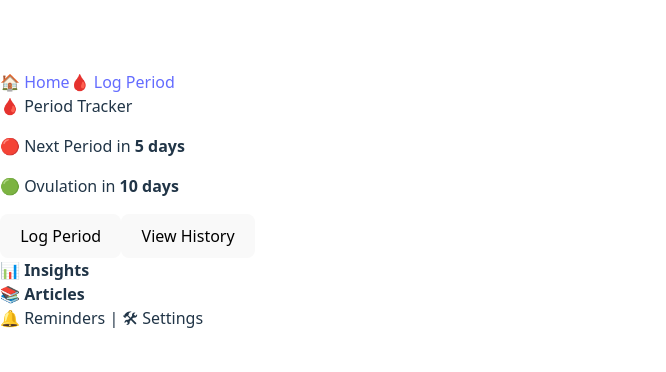
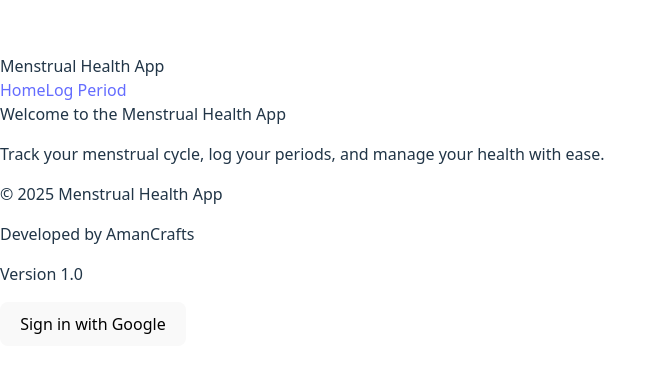
Before and after one commit to AmanCrafts/Menstrual-Health-Tracker, a React (Vite) app: page / in a window 1280 px wide. Shown: the part 200-572 px from the top of the page, without its empty margins (0-666 px from the left). Built offline with nearby package versions, Linux system fonts and the light colour scheme.

Commit message:
Added Sign In with Google Option

```diff
--- a/src/App.jsx
+++ b/src/App.jsx
@@ -2,26 +2,38 @@ import React from "react";
 import { BrowserRouter as Router, Routes, Route, Link } from "react-router-dom";
 import Home from "./components/home"; // Import Home Screen
 import LogPeriod from "./components/logs"; // Import Log Period Screen
+import Login from "./components/Login";
 
 
 const App = () => {
   return (
     <Router>
-      <div className="min-h-screen bg-gray-50 p-6">
-        {/* 🌟 Navbar */}
-        <nav className="flex justify-around bg-pink-500 text-white p-3 rounded-lg shadow-md">
-          <Link to="/" className="hover:underline">🏠 Home</Link>
-          <Link to="/log-period" className="hover:underline">🩸 Log Period</Link>
+      <div className="min-h-screen bg-white p-6">
+        <header className="text-center text-2xl font-bold text-pink-600">
+          Menstrual Health App
+        </header>
+
+        <nav className="mt-4">
+          <Link to="/" className="text-pink-500 mr-4">
+            Home
+          </Link>
+          <Link to="/log" className="text-pink-500">
+            Log Period
+          </Link>
         </nav>
 
-        {/* 🌟 Routes */}
         <Routes>
           <Route path="/" element={<Home />} />
-          <Route path="/log-period" element={<LogPeriod />} />
+          <Route path="/log" element={<LogPeriod />} />
         </Routes>
+
+        <Login></Login>
       </div>
+
+
     </Router>
   );
 };
 
+
 export default App;
--- a/src/components/home.jsx
+++ b/src/components/home.jsx
@@ -2,43 +2,28 @@ import React from "react";
 
 const Home = () => {
   return (
-    <div className="min-h-screen bg-pink-50 p-6">
-      {/* Header */}
+    <div className="min-h-screen bg-white p-6">
       <header className="text-center text-2xl font-bold text-pink-600">
-        🩸 Period Tracker
+        Welcome to the Menstrual Health App
       </header>
 
-      {/* Cycle Overview */}
-      <div className="mt-6 p-4 bg-white rounded-lg shadow-md">
-        <p className="text-lg">🔴 Next Period in <strong>5 days</strong></p>
-        <p className="text-lg">🟢 Ovulation in <strong>10 days</strong></p>
+      <div className="mt-6 p-4 bg-pink-100 rounded-lg shadow-md">
+        <p className="text-lg text-gray-700">
+          Track your menstrual cycle, log your periods, and manage your health
+          with ease.
+        </p>
       </div>
 
-      {/* Action Buttons */}
-      <div className="mt-4 flex justify-center gap-4">
-        <button className="bg-pink-500 text-white px-4 py-2 rounded-lg shadow-md">
-          Log Period
-        </button>
-        <button className="bg-purple-500 text-white px-4 py-2 rounded-lg shadow-md">
-          View History
-        </button>
-      </div>
+      <footer className="mt-6 text-center text-sm text-gray-500">
+        &copy; 2025 Menstrual Health App
+      </footer>
+      <div className="mt-6 text-center">
+        <p className="text-gray-500">Developed by AmanCrafts</p>
+        <p className="text-gray-500">Version 1.0</p>
+    </div>
+    </div>
 
-      {/* Insights & Articles */}
-      <div className="mt-6 grid grid-cols-2 gap-4">
-        <div className="p-4 bg-white rounded-lg shadow-md text-center">
-          📊 <strong>Insights</strong>
-        </div>
-        <div className="p-4 bg-white rounded-lg shadow-md text-center">
-          📚 <strong>Articles</strong>
-        </div>
-      </div>
 
-      {/* Footer */}
-      <footer className="mt-6 text-center text-gray-500">
-        🔔 Reminders | 🛠 Settings
-      </footer>
-    </div>
   );
 };
 
--- a/src/components/logs.jsx
+++ b/src/components/logs.jsx
@@ -11,29 +11,40 @@ const LogPeriod = () => {
       </header>
 
       <form className="mt-6 p-4 bg-pink-100 rounded-lg shadow-md">
-        <label className="block mb-2 font-semibold">📅 Date:</label>
+        <label className="block mb-2 text-gray-700">
+          Date:
           <input
             type="date"
             value={date}
             onChange={(e) => setDate(e.target.value)}
-          className="p-2 border rounded-lg w-full"
+            className="ml-2 p-1 border border-gray-300 rounded"
           />
+        </label>
 
-        <label className="block mt-4 font-semibold">💧 Flow Level:</label>
+        <label className="block mb-2 text-gray-700">
+          Flow:
           <select
             value={flow}
             onChange={(e) => setFlow(e.target.value)}
-          className="p-2 border rounded-lg w-full"
+            className="ml-2 p-1 border border-gray-300 rounded"
           >
-          <option>Light</option>
-          <option>Medium</option>
-          <option>Heavy</option>
+            <option value="Light">Light</option>
+            <option value="Medium">Medium</option>
+            <option value="Heavy">Heavy</option>
           </select>
+        </label>
 
-        <button className="mt-6 bg-pink-500 text-white px-4 py-2 rounded-lg shadow-md w-full">
-          Save
+        <button
+          type="submit"
+          className="mt-4 px-4 py-2 bg-pink-500 text-white rounded"
+        >
+          Log Period
         </button>
       </form>
+
+      <footer className="mt-6 text-center text-sm text-gray-500">
+        &copy; 2025 Menstrual Health App
+      </footer>
     </div>
   );
 };
```
Lines whose indentation alone changed are shown as unchanged.
